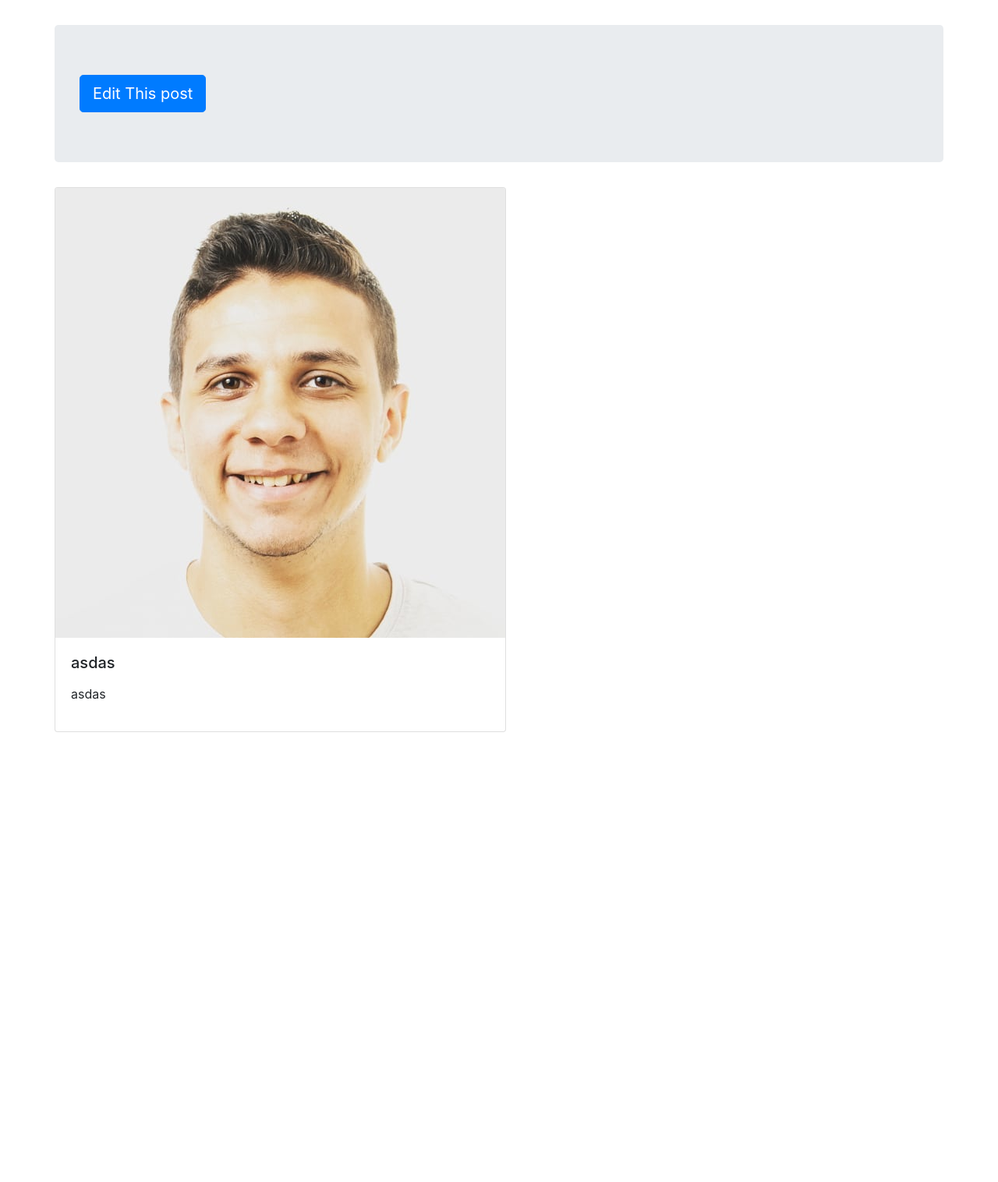
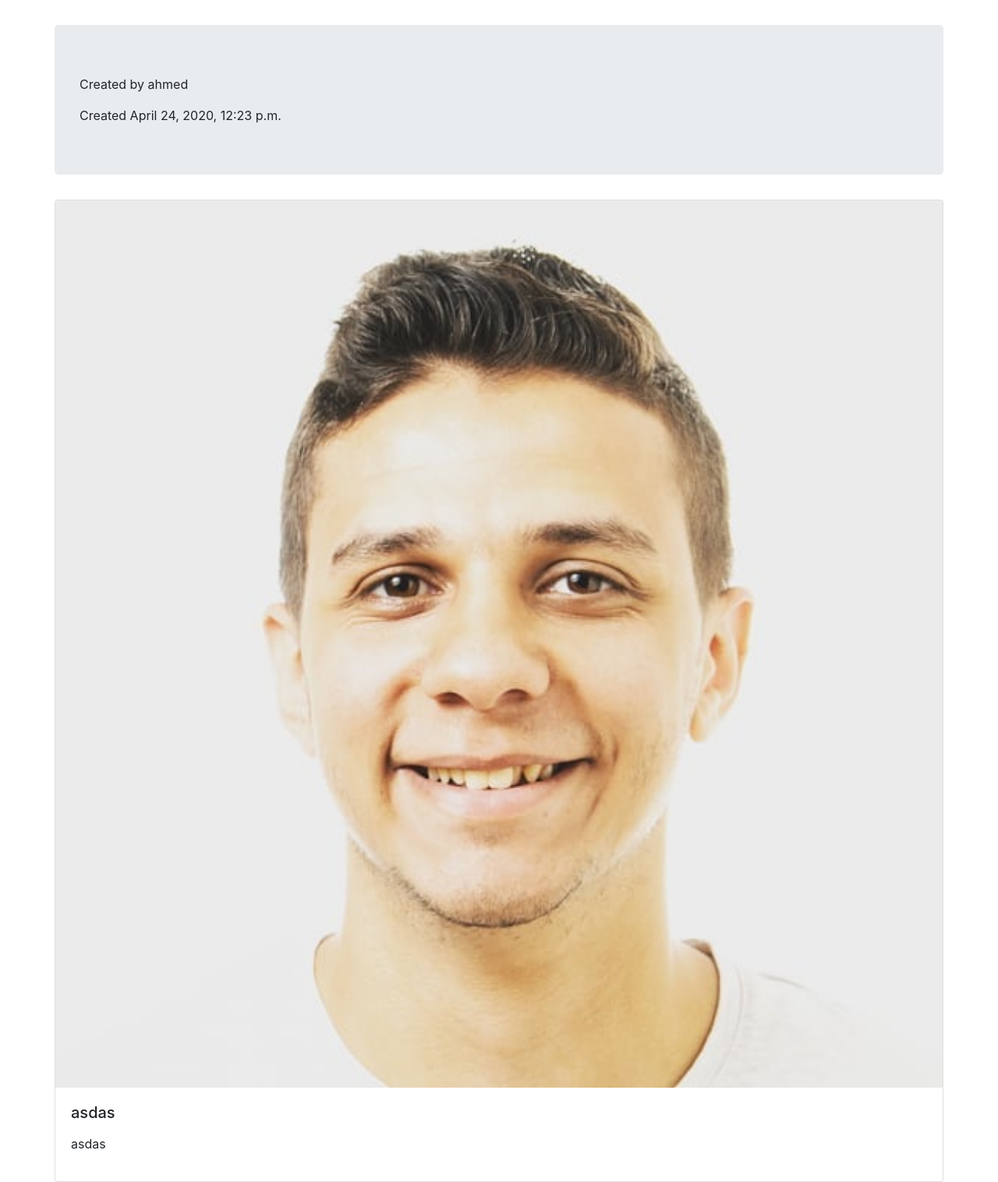
Before and after one commit to AhmedAhmed31/src, a Django app: page /6 in a window 1280 px wide. Shown: the part 56-1572 px from the top of the page at 78% size. Before the commit the page ends 995 px from the top, so only its background shows below. Run offline with Django 3.2, Linux system fonts and the light colour scheme; data comes from the database, SQL or seed files in the repository; both versions use the stored data as it was after the commit; some libraries are stand-ins or nearby versions.

Commit message:
about me and hide add post and edit

```diff
--- a/post/urls.py
+++ b/post/urls.py
@@ -13,7 +13,7 @@ urlpatterns = [
     url(r'^login$', views.login_view, name='login'),
     url(r'^signup$', views.signup, name='signup'),
 
-
+    url(r'^Aboutme$', views.about_me, name='about_me'),
 
     url(r'^create$', views.create_post, name='create_post'),
     url(r'^(?P<id>\d+)/edit$', views.edit_post, name='edit_post'),
--- a/post/views.py
+++ b/post/views.py
@@ -94,3 +94,7 @@ def create_post(request):
 
     }
     return render(request, 'create.html', context)
+
+
+def about_me(request):
+    pass
--- a/static/home-static/css/style.css
+++ b/static/home-static/css/style.css
@@ -11,3 +11,6 @@ label {
 .home{
  text-align: right;
 }
+.single_post{
+ width: 100%;
+}
--- a/templates/allpost.html
+++ b/templates/allpost.html
@@ -1,7 +1,10 @@
 {% extends 'base.html' %} }
 {% block body %}
             <div class="jumbotron banner mt-3">
+                {% if request.user.is_superuser %}
                 <a class="btn btn-primary btn-lg" href="{% url 'ahmedlv:create_post' %}" role="button">Add a new post</a>
+            {% endif %}
+
             </div>
     {% for post in all %}
         <div class="col-md-4 ">
--- a/templates/single_post.html
+++ b/templates/single_post.html
@@ -1,17 +1,24 @@
 {% extends 'base.html' %} }
 {% block body %}
     <div class="jumbotron banner mt-3">
-        <a class="btn btn-primary btn-lg" href="{% url 'ahmedlv:edit_post' post.id %}" role="button">Edit This post</a>
+        <p class="card-text">Created by {{ post.user }}</p>
+        <p class="card-text">Created {{ post.created }}</p>
+
+
+        {% if request.user.is_superuser %}
+            <a class="btn btn-primary btn-lg" href="{% url 'ahmedlv:edit_post' post.id %}" role="button">Edit This
+                post</a>
+        {% endif %}
     </div>
 
-
+    <div class="single_post">
         <div class="card">
-         {% if post.img %}
-            <img class="card-img-top" src="{{post.img.url}}" alt="Card image cap">
+            {% if post.img %}
+                <img class="card-img-top" src="{{ post.img.url }}" alt="Card image cap">
             {% endif %}
             <div class="card-body">
-                <h5 class="card-title">{{ post.title|safe}}</h5>
-                <p class="card-text">{{ post.content|safe}}</p>
+                <h5 class="card-title">{{ post.title|safe }}</h5>
+                <p class="card-text">{{ post.content|safe }}</p>
 
             </div>
         </div>
```
Also changed, not shown: CV/urls.py (added, +9 -0 lines), db.sqlite3.
